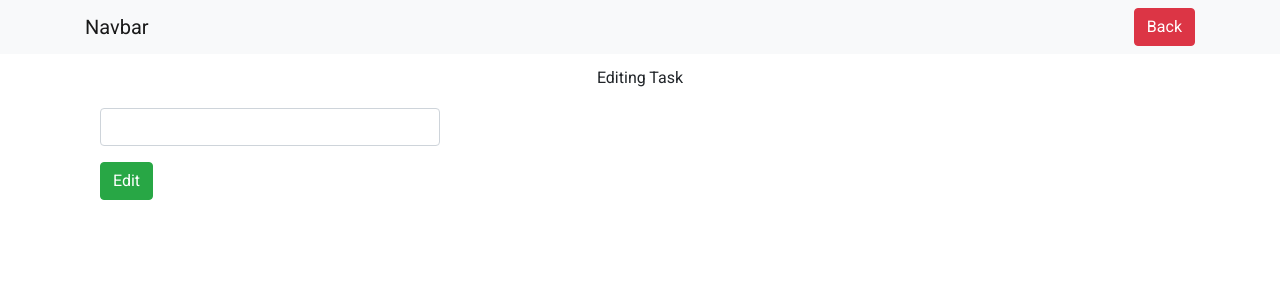
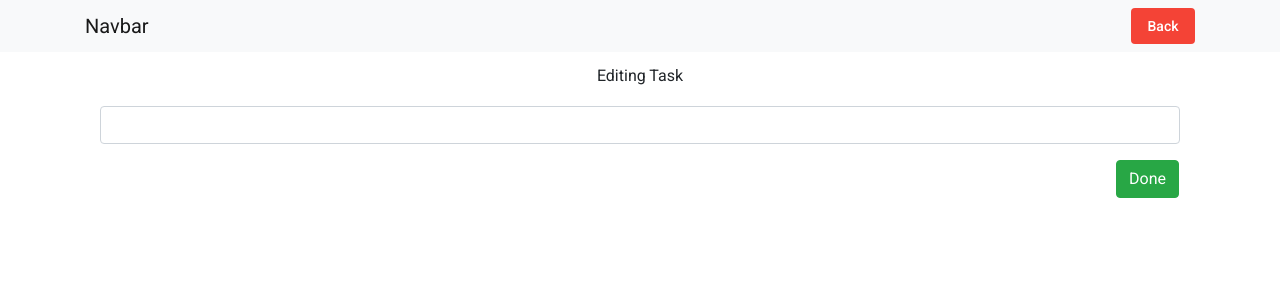
Before and after one commit to FrancoMassola/test-ensolvers, an Angular app in the folder Frontend/: page /editTask/1 in a window 1280 px wide. Shown: the top 300 px of the page. Built offline with nearby package versions, Linux system fonts and the light colour scheme; no server answers.

Commit message:
adapting the header button and apply code refactoring

```diff
--- a/Frontend/src/app/components/form-login/form-login.component.ts
+++ b/Frontend/src/app/components/form-login/form-login.component.ts
@@ -36,8 +36,7 @@ export class FormLoginComponent implements OnInit {
      this.router.navigate(['folders'])
     },
     err=>{
-        console.log(err);
-
+        alert('signin failed')
     })
 
   }
--- a/Frontend/src/app/components/header/header.component.css
+++ b/Frontend/src/app/components/header/header.component.css
@@ -1,3 +1,11 @@
 .navbar{
     justify-content: space-between ;
 }
+
+.test{
+    justify-content: space-between ;
+}
+
+.redbutton{
+    height: 75.89px;
+}
--- a/Frontend/src/app/components/header/header.component.html
+++ b/Frontend/src/app/components/header/header.component.html
@@ -1,12 +1,8 @@
 <nav class="navbar navbar-expand-lg navbar-light bg-light">
   <div class="container">
     <a class="navbar-brand" href="#">Navbar</a>
-    <button
-      type="button"
-      (click)="goBack()"
-      class="btn btn-danger btn-location"
-    >
-      Back
-    </button>
+    <div class="test">
+    <button class="btn-location" (click)="goBack()" mat-flat-button color="warn">{{buttonTitle}}</button>
+  </div>
   </div>
 </nav>
--- a/Frontend/src/app/components/header/header.component.ts
+++ b/Frontend/src/app/components/header/header.component.ts
@@ -1,5 +1,5 @@
 import { Component, Input, OnInit } from '@angular/core';
-import { Router } from '@angular/router';
+import { NavigationEnd, Router } from '@angular/router';
 
 @Component({
   selector: 'app-header',
@@ -8,14 +8,25 @@ import { Router } from '@angular/router';
 })
 export class HeaderComponent implements OnInit {
   @Input() urlBack = '';
-  constructor(private router: Router) { }
+  @Input() buttonTitle = '';
+
+  url!: string;
+
+  constructor(private router: Router) {
+   }
+
 
   ngOnInit(): void {
+
+  }
+
+  goBack(){
+    if(this.buttonTitle=='Logout'){
+      //remove all the local storage items
+      localStorage.clear();
+    }
+    this.router.navigate([this.urlBack])
   }
 
 
-  goBack(){
-    this.router.navigate([this.urlBack])
-  }
-
 }
--- a/Frontend/src/app/components/update-input-task/update-input-task.component.css
+++ b/Frontend/src/app/components/update-input-task/update-input-task.component.css
@@ -2,7 +2,8 @@ form {
   margin: 0 auto;
 }
 button {
-  margin-left: 15px;
+  float: right;
+  margin-right: 16px;
 }
 
 h3 {
--- a/Frontend/src/app/components/update-input-task/update-input-task.component.html
+++ b/Frontend/src/app/components/update-input-task/update-input-task.component.html
@@ -5,7 +5,7 @@
 >
   <h3>Editing Task</h3>
   <div class="form-group">
-    <div class="col-lg-4">
+    <div class="container">
       <input
         type="text"
         class="form-control"
@@ -16,6 +16,6 @@
     </div>
   </div>
   <button class="btn btn-success form-group" type="submit" id="button-addon1">
-    Edit
+    Done
   </button>
 </form>
--- a/Frontend/src/app/pages/folders-view/folders-view.component.html
+++ b/Frontend/src/app/pages/folders-view/folders-view.component.html
@@ -1,4 +1,4 @@
-<app-header></app-header>
+<app-header [buttonTitle]="title"></app-header>
 <div class="container">
 <app-folder-table></app-folder-table>
 </div>
--- a/Frontend/src/app/pages/folders-view/folders-view.component.ts
+++ b/Frontend/src/app/pages/folders-view/folders-view.component.ts
@@ -9,8 +9,10 @@ export class FoldersViewComponent implements OnInit {
 
   constructor() { }
 
+  title = '';
+
   ngOnInit(): void {
-    localStorage.removeItem('folderId');
+    this.title = "Logout"
   }
 
 }
--- a/Frontend/src/app/pages/tasks-view/tasks-view.component.html
+++ b/Frontend/src/app/pages/tasks-view/tasks-view.component.html
@@ -1,4 +1,4 @@
-<app-header [urlBack]="urlBack"></app-header>
+<app-header [urlBack]="urlBack" [buttonTitle]="buttonTitle"></app-header>
 <div class="container">
 <app-task-table></app-task-table>
 </div>
--- a/Frontend/src/app/pages/tasks-view/tasks-view.component.ts
+++ b/Frontend/src/app/pages/tasks-view/tasks-view.component.ts
@@ -10,6 +10,7 @@ export class TasksViewComponent implements OnInit {
   constructor() { }
 
   urlBack="folders";
+  buttonTitle="Back"
 
   ngOnInit(): void {
   }
--- a/Frontend/src/app/pages/update-task/update-task.component.html
+++ b/Frontend/src/app/pages/update-task/update-task.component.html
@@ -1,4 +1,4 @@
-<app-header [urlBack]="urlBack"></app-header>
+<app-header [urlBack]="urlBack" [buttonTitle]="title"></app-header>
 <div class="container">
     <app-update-input-task></app-update-input-task>
 </div>
--- a/Frontend/src/app/pages/update-task/update-task.component.ts
+++ b/Frontend/src/app/pages/update-task/update-task.component.ts
@@ -11,6 +11,7 @@ export class UpdateTaskComponent implements OnInit {
 
   urlBack:any;
   idFolder:any;
+  title = 'Back';
 
   ngOnInit(): void {
     this.idFolder = localStorage.getItem('folderId');
```
